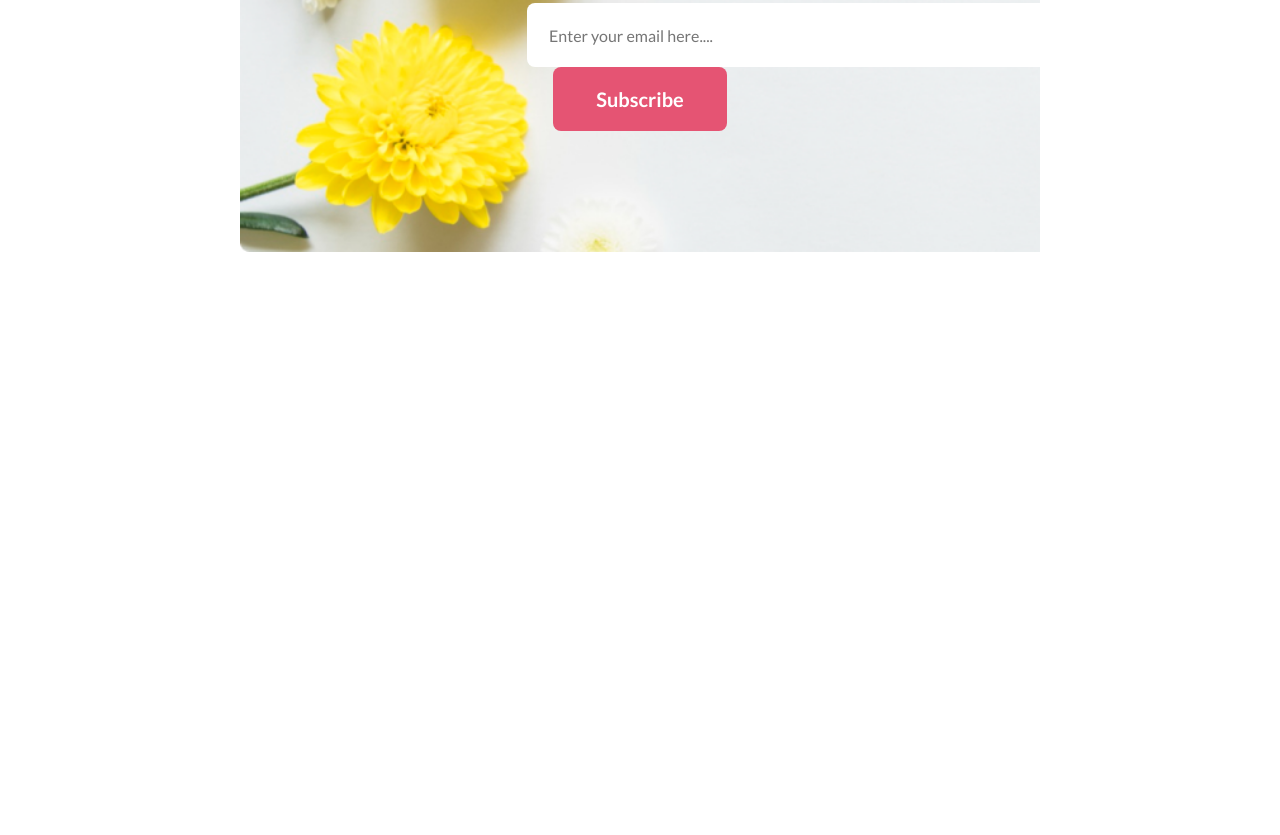
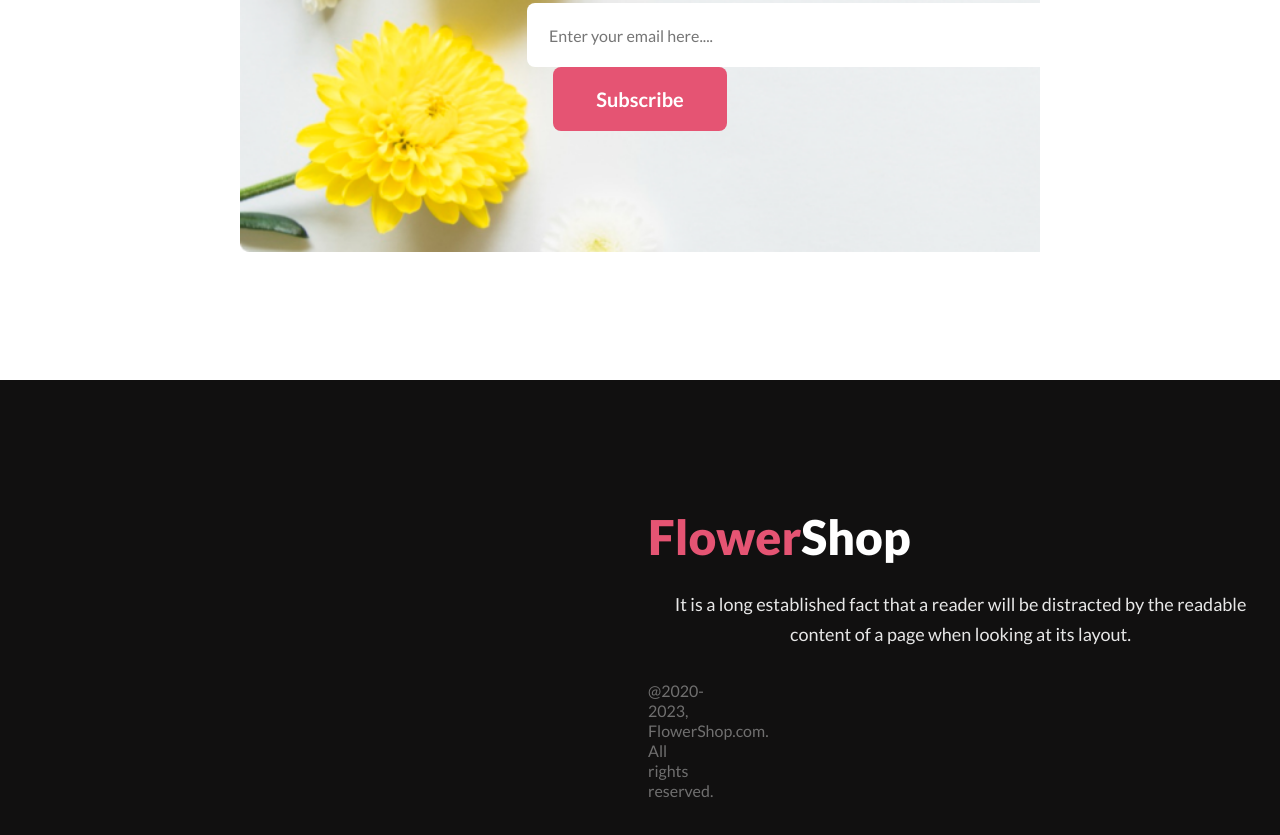
Before and after one commit to Faria-113/Assignment01-Flower-Shop, a plain HTML site: page index.html in a window 1280 px wide. Shown: the part 4264-5099 px from the top of the page. Before the commit the page ends 4644 px from the top, so only its background shows below. Drawn offline with Linux system fonts and the light colour scheme.

Commit message:
footer added

```diff
--- a/css/style.css
+++ b/css/style.css
@@ -226,3 +226,50 @@ header img{
     line-height: normal;
     padding-left: 22px;
 }
+
+
+/* FOOTER STYLES */
+footer{
+    background-color: #111010;
+    padding: 128px 648px;
+    text-align: center;
+}
+
+.flower{
+    color: #E55473;
+    font-family: Lato;
+    font-size: 48px;
+    font-style: normal;
+    font-weight: 800;
+    line-height: normal;
+}
+
+footer h2{
+    color: #FFF;
+    font-family: Lato;
+    font-size: 48px;
+    font-style: normal;
+    font-weight: 800;
+    line-height: normal;
+}
+
+footer p{
+    color: rgba(255, 255, 255, 0.90);
+    font-family: Lato;
+    font-size: 18px;
+    font-style: normal;
+    font-weight: 400;
+    line-height: 30px;
+    width: 625px;
+    margin: 24px auto 32px;
+}
+
+footer small{
+    color: rgba(255, 255, 255, 0.40);
+    text-align: center;
+    font-family: Lato;
+    font-size: 16px;
+    font-style: normal;
+    font-weight: 400;
+    line-height: normal;
+}
--- a/index.html
+++ b/index.html
@@ -105,6 +105,12 @@
         </section>
     </main>
 
-    <footer></footer>
+    <footer>
+        <div class="footer-text">
+            <h2><span class="flower">Flower</span>Shop</h2>
+            <p>It is a long established fact that a reader will be distracted by the readable content of a page when looking at its layout.</p>
+            <small>@2020-2023, FlowerShop.com. All rights reserved. </small>
+        </div>
+    </footer>
 </body>
 </html>
```
